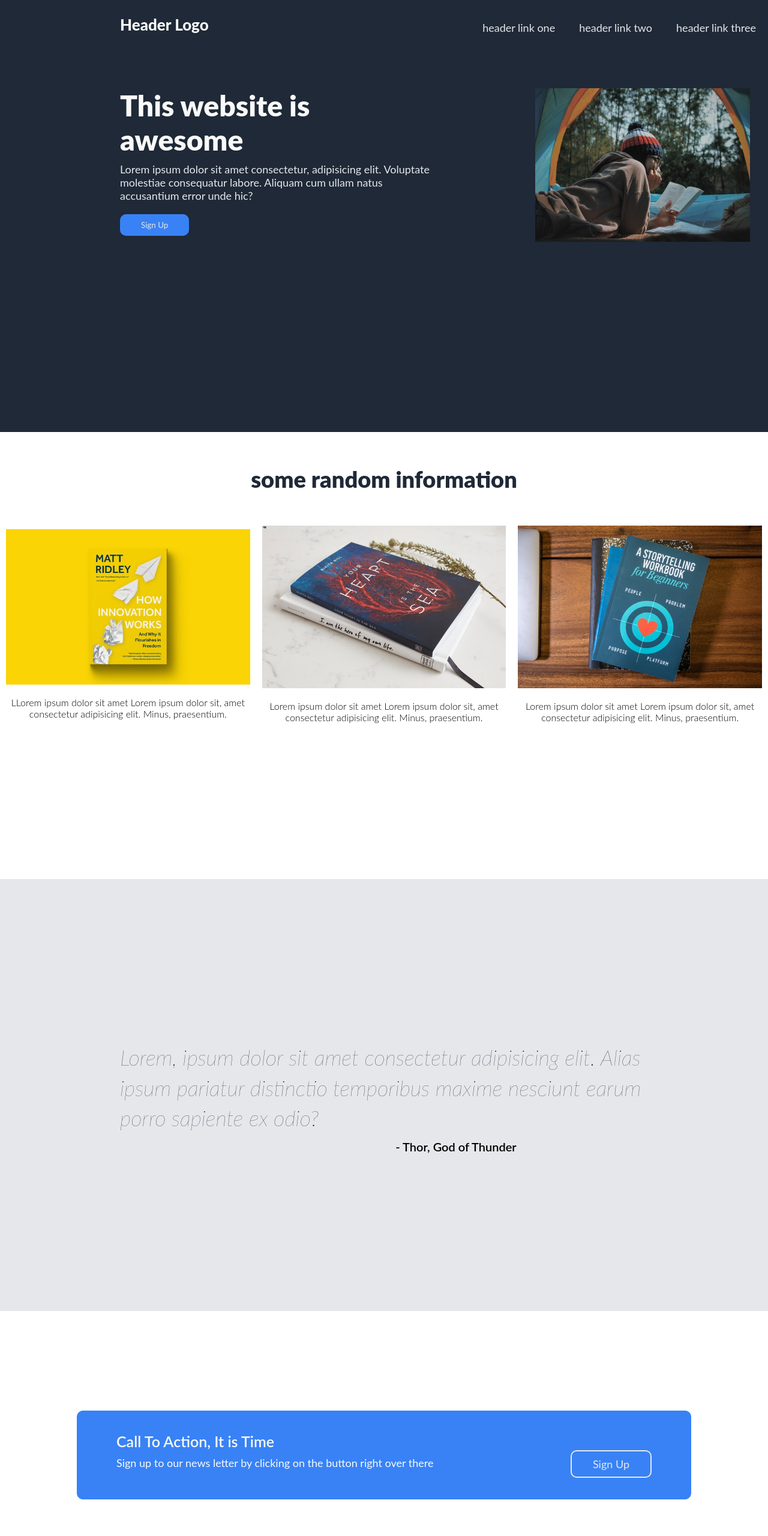
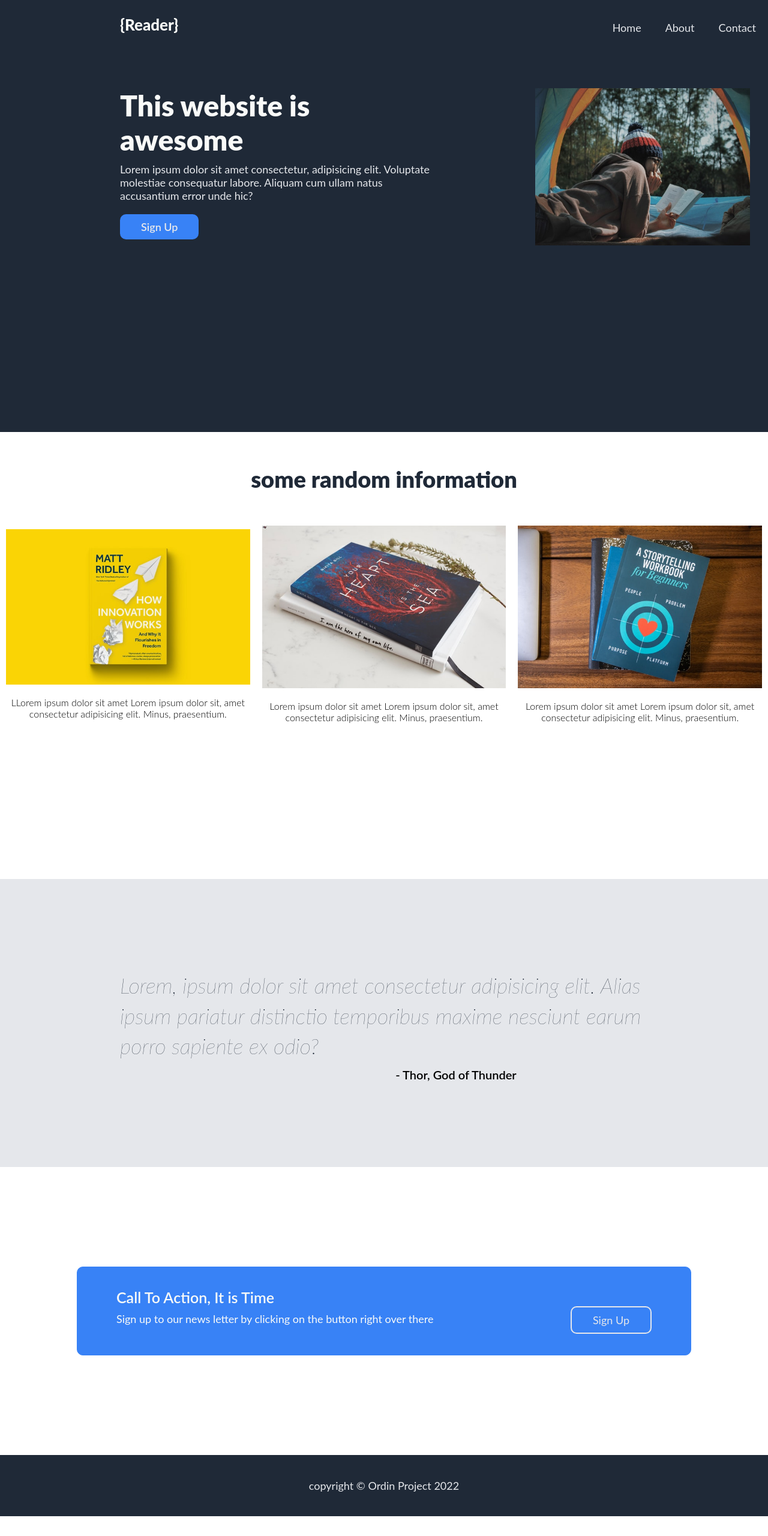
Before and after one commit to Seremba/landing-page, a plain HTML site: page index.html in a window 1280 px wide. Shown: the top 2560 px of the page at 60% size. After the commit the page ends 2527 px from the top, so only its background shows below. Drawn offline with Linux system fonts and the light colour scheme.

Commit message:
Clean some code and add styling

```diff
--- a/index.html
+++ b/index.html
@@ -10,11 +10,11 @@
 <body>
     <header>
         <nav>
-            <h3 class="nav-title">Header Logo</h3>
+            <h3 class="nav-title"> {Reader} </h3>
             <ul class="nav-container">
-                <li>header link one</li>
-                <li>header link two</li>
-                <li>header link three</li>
+                <li>Home</li>
+                <li>About</li>
+                <li>Contact</li>
             </ul>
         </nav>
 
@@ -68,7 +68,7 @@
  </section>
 
  <footer>
-     <p>copyright &copy; 2022 </p>
+     <p>copyright &copy; Ordin Project 2022 </p>
  </footer>
 </body>
 </html>
--- a/style.css
+++ b/style.css
@@ -61,6 +61,8 @@ header nav .nav-container li {
 #hero-section .hero-section_button {
     color: #e5e7eb;
     align-items: center;
+    font-size: 18px;
+    font-weight: 600;
     margin: 10px 0px;
      padding: 10px 35px;
      background-color: #3882f6;
@@ -123,7 +125,7 @@ header nav .nav-container li {
     flex-direction: column;
     justify-content: center;
     align-items: center;
-    height: 90vh;
+    height: 60vh;
     background-color: #e5e7eb;
 }
 .testimony .testimony-paragraph {
@@ -193,3 +195,14 @@ header nav .nav-container li {
      border-radius: 10px;
      border: 2px solid #e5e7eb;
 }
+
+footer {
+    background: #1f2937;
+    padding: 40px 0px;
+}
+
+footer p {
+    color:#e5e7eb;
+    font-size: 18px;
+    text-align: center;
+}
```
